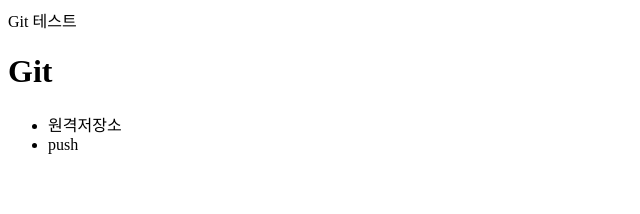
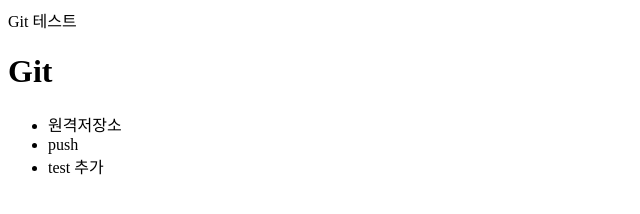
Before and after one commit to kendo18/kendo_git_repo, a plain HTML site: page index.html in a window 1280 px wide. Shown: the full height of the page, 0-640 px from the left. Drawn offline with Linux system fonts and the light colour scheme.

Commit message:
test 추가

```diff
--- a/index.html
+++ b/index.html
@@ -7,6 +7,6 @@
     <ul>
       <li>원격저장소</li>
       <li>push</li>
-    </ul>
+      <li>test 추가</li>
   </body>
 </html>
```
